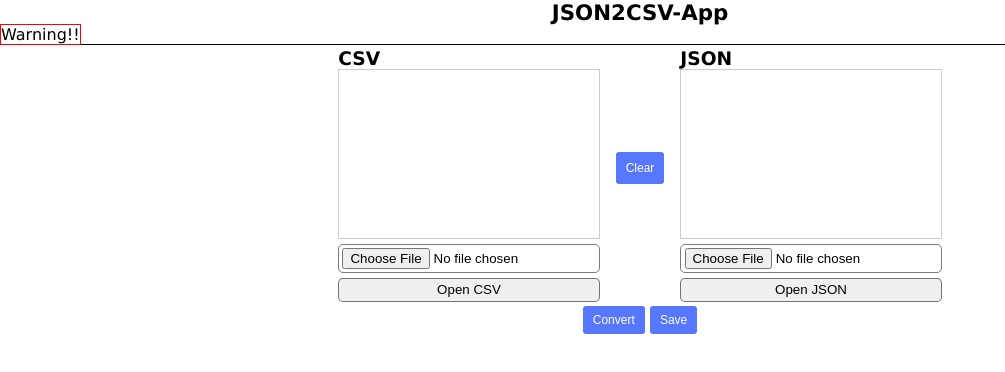
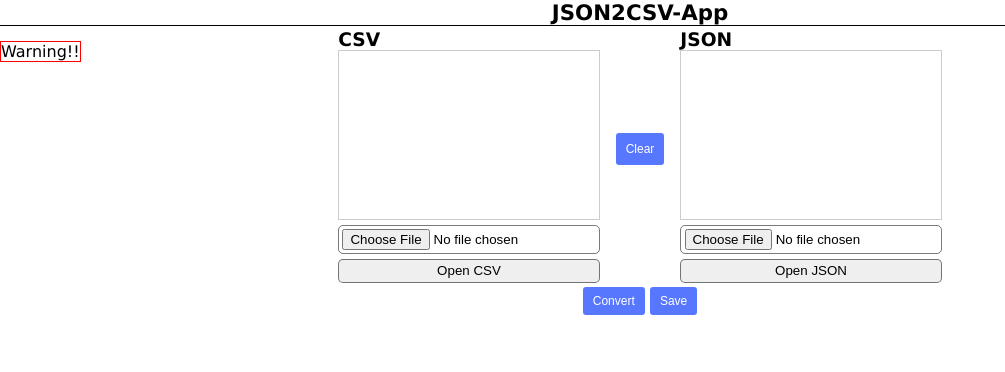
Before and after one commit to rniochy/json2csv-app, a plain HTML site: page html/app.html in a window 1280 px wide. Shown: the whole page, without its empty margins (0-1005 px from the left). Drawn offline with Linux system fonts and the light colour scheme.

Commit message:
adding 'warning field'

```diff
--- a/css/styles.css
+++ b/css/styles.css
@@ -19,7 +19,8 @@ body {
 
 header {
     width: 100%;
-    margin-top: 1rem 0 3rem 0;
+    /* margin-top: 0rem 0 3rem 0; */
+    /* padding: 1rem; */
     border-bottom: 1px solid #000;
 }
 h1 {
@@ -32,7 +33,7 @@ section h2 {
 #warning {
     margin-top: 1rem;
     border: 1px solid red;
-    text-align: center;
+    position: absolute;
 }
 #csv-json-content {
      display: flex;
```
